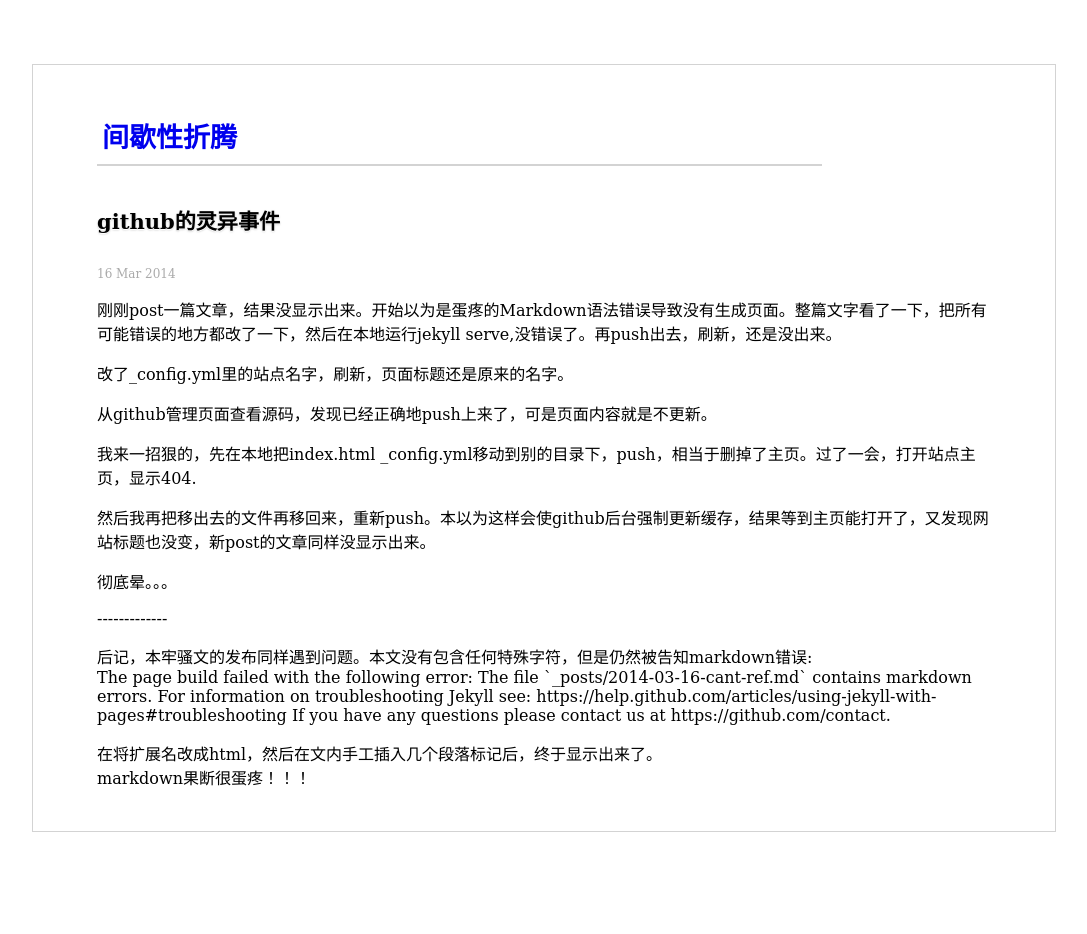
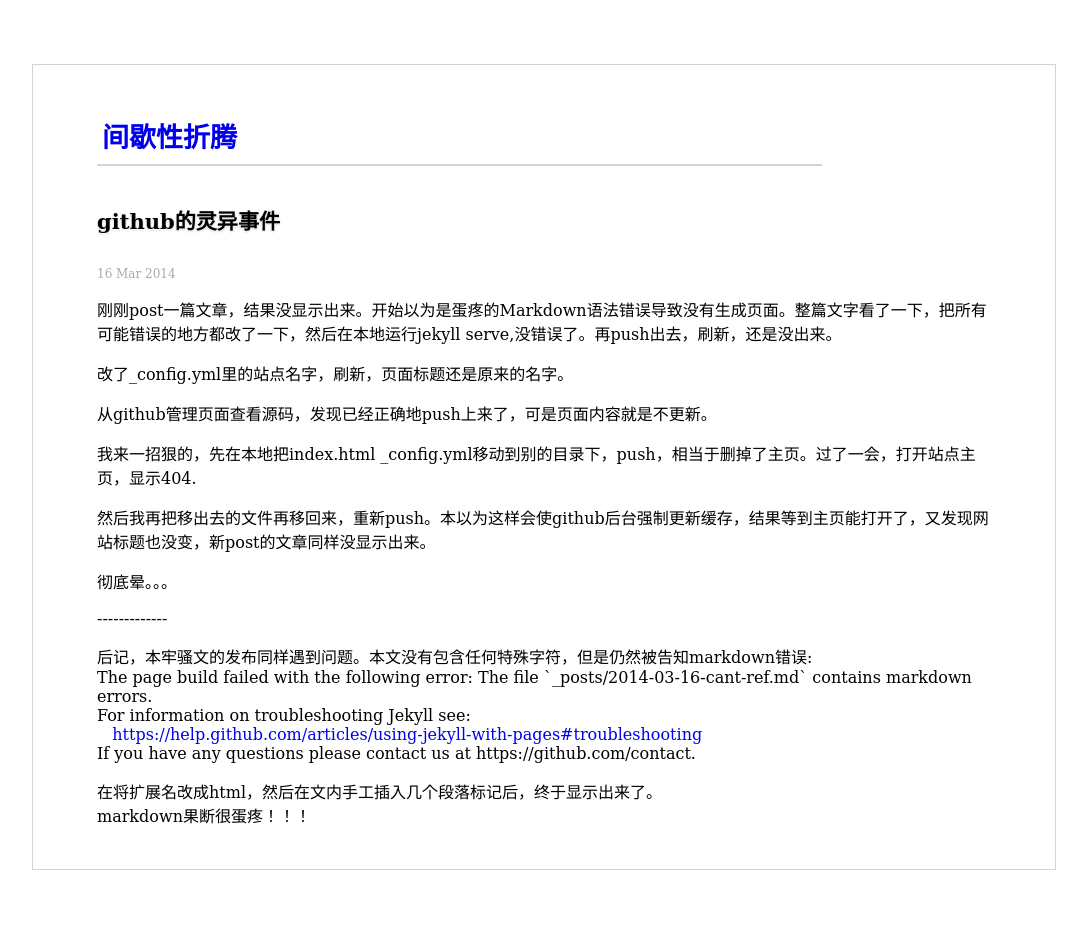
Before and after one commit to rhuichao/uternet.github.io, a Jekyll site: the page built from _posts/2014-03-16-cant-ref.html, in a window 1280 px wide. Shown: the whole page, without its empty margins (96-1183 px from the left). Built offline with Jekyll 4.4.1, drawn with Linux system fonts in a browser that asks for light colours; before the commit the page ends 900 px from its top, so only the background shows below that; some of the changed lines change nothing that is shown.

Commit message:
new document posted

```diff
--- a/_posts/2014-03-16-cant-ref.html
+++ b/_posts/2014-03-16-cant-ref.html
@@ -18,11 +18,11 @@
 <p>后记，本牢骚文的发布同样遇到问题。本文没有包含任何特殊字符，但是仍然被告知markdown错误:<br>
 The page build failed with the following error:
 
-The file `_posts/2014-03-16-cant-ref.md` contains markdown errors.
+The file `_posts/2014-03-16-cant-ref.md` contains markdown errors.<br>
 
-For information on troubleshooting Jekyll see:
+For information on troubleshooting Jekyll see:<br>
 
-  https://help.github.com/articles/using-jekyll-with-pages#troubleshooting
+&nbsp&nbsp  <a href=https://help.github.com/articles/using-jekyll-with-pages#troubleshooting>https://help.github.com/articles/using-jekyll-with-pages#troubleshooting</a><br>
 
 If you have any questions please contact us at https://github.com/contact.</p>
 
```
